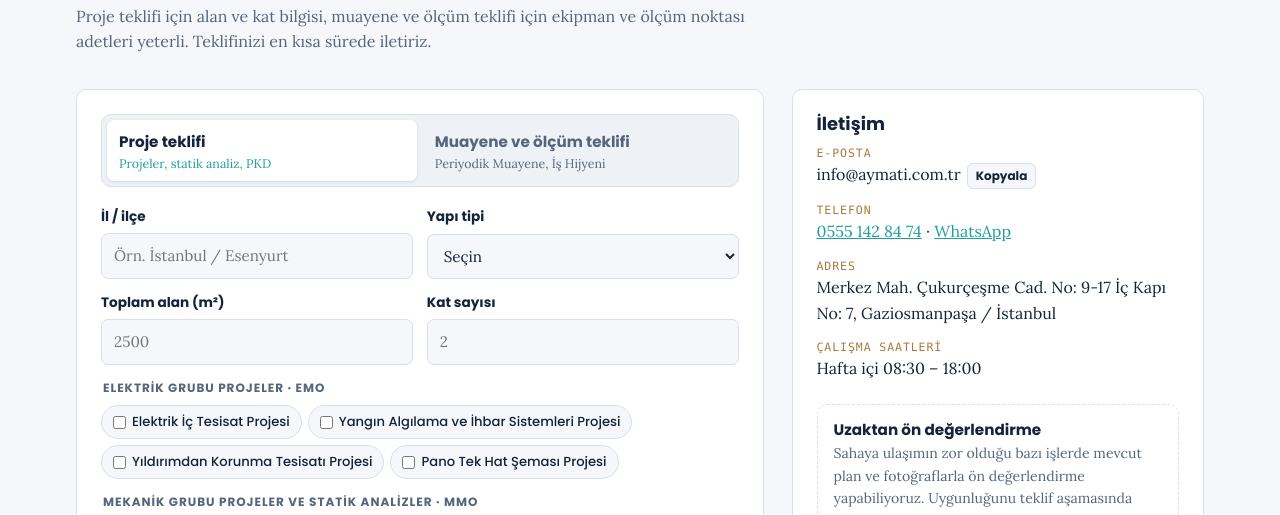
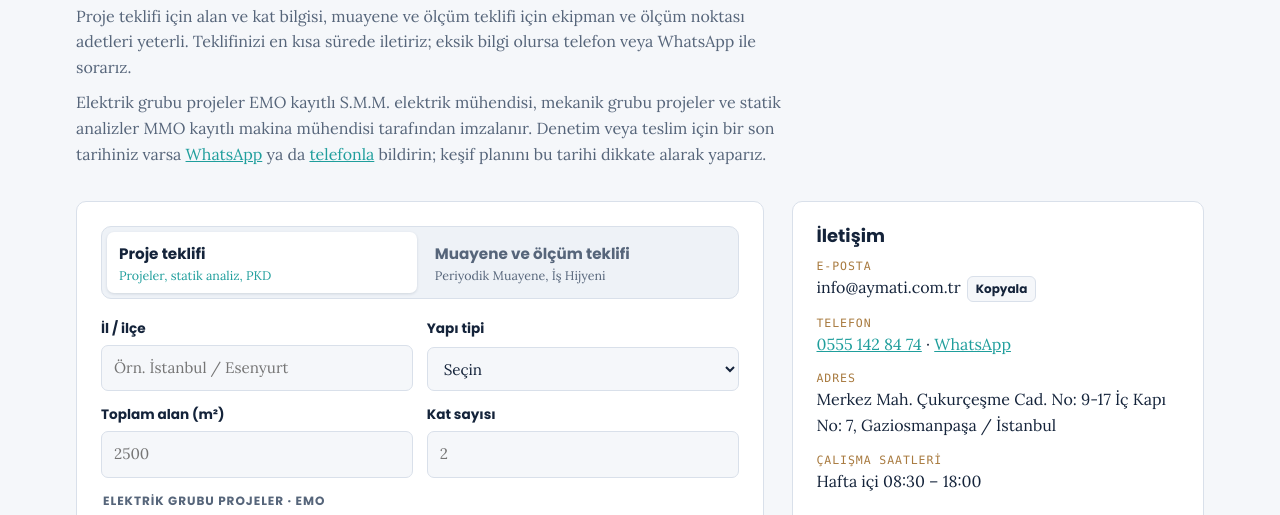
Before and after one commit to sadohozmen-droid/aymati-site, a plain HTML site: page site/teklif.html in a window 1280 px wide. Shown: the part 266-781 px from the top of the page. Drawn offline with Linux system fonts and the light colour scheme.

Commit message:
Satış turu 23 Kasım: itiraz ve keşif sonrası şablonları, teklif ve hizmet sayfalarına SSS, CRO raporu (#66)
- satis/sablonlar/itiraz-cevaplari.md: beş sık itiraz ve iki kısa ek itiraz için dürüst cevaplar
- satis/sablonlar/kesif-sonrasi.md: keşif sonrası teklif öncesi/sonrası mesaj akışı
- teklif: imza bilgisi ve son tarih için WhatsApp/telefon çağrısı
- raf-statik-analizi: SSS'ye kim imzalar, keşifte ne lazım, teslim süresi (JSON-LD dahil)
- patlamadan-korunma-dokumani: SSS'ye saha incelemesinde ne lazım, hazırlık süresi (JSON-LD dahil)
- satis/cro-2026-11-23.md: form servisi adımları ve yapısal öneriler


Claude-Session: https://claude.ai/code/session_01JxuD5in8yzG8G1Etf91dj3

Co-authored-by: Claude <noreply@anthropic.com>

```diff
--- a/site/teklif.html
+++ b/site/teklif.html
@@ -401,7 +401,8 @@ header nav a[aria-current]{color:#fff;box-shadow:inset 0 -2px 0 #d3a467;border-r
     <div class="head">
       <p class="eyebrow"><a href="./" class="back">← Ana sayfa</a> · Teklif alın</p>
       <h1 class="h2like">Birkaç bilgiyle fiyat teklifi hazırlayalım</h1>
-      <p>Proje teklifi için alan ve kat bilgisi, muayene ve ölçüm teklifi için ekipman ve ölçüm noktası adetleri yeterli. Teklifinizi en kısa sürede iletiriz.</p>
+      <p>Proje teklifi için alan ve kat bilgisi, muayene ve ölçüm teklifi için ekipman ve ölçüm noktası adetleri yeterli. Teklifinizi en kısa sürede iletiriz; eksik bilgi olursa telefon veya WhatsApp ile sorarız.</p>
+      <p>Elektrik grubu projeler EMO kayıtlı S.M.M. elektrik mühendisi, mekanik grubu projeler ve statik analizler MMO kayıtlı makina mühendisi tarafından imzalanır. Denetim veya teslim için bir son tarihiniz varsa <a href="https://wa.me/905551428474" rel="noopener">WhatsApp</a> ya da <a href="tel:+905551428474">telefonla</a> bildirin; keşif planını bu tarihi dikkate alarak yaparız.</p>
     </div>
     <div class="req">
       <form id="f" novalidate>
```
Also changed, not shown: site/patlamadan-korunma-dokumani.html (+2 -2 lines), site/raf-statik-analizi.html (+2 -2 lines), 3 other files.
